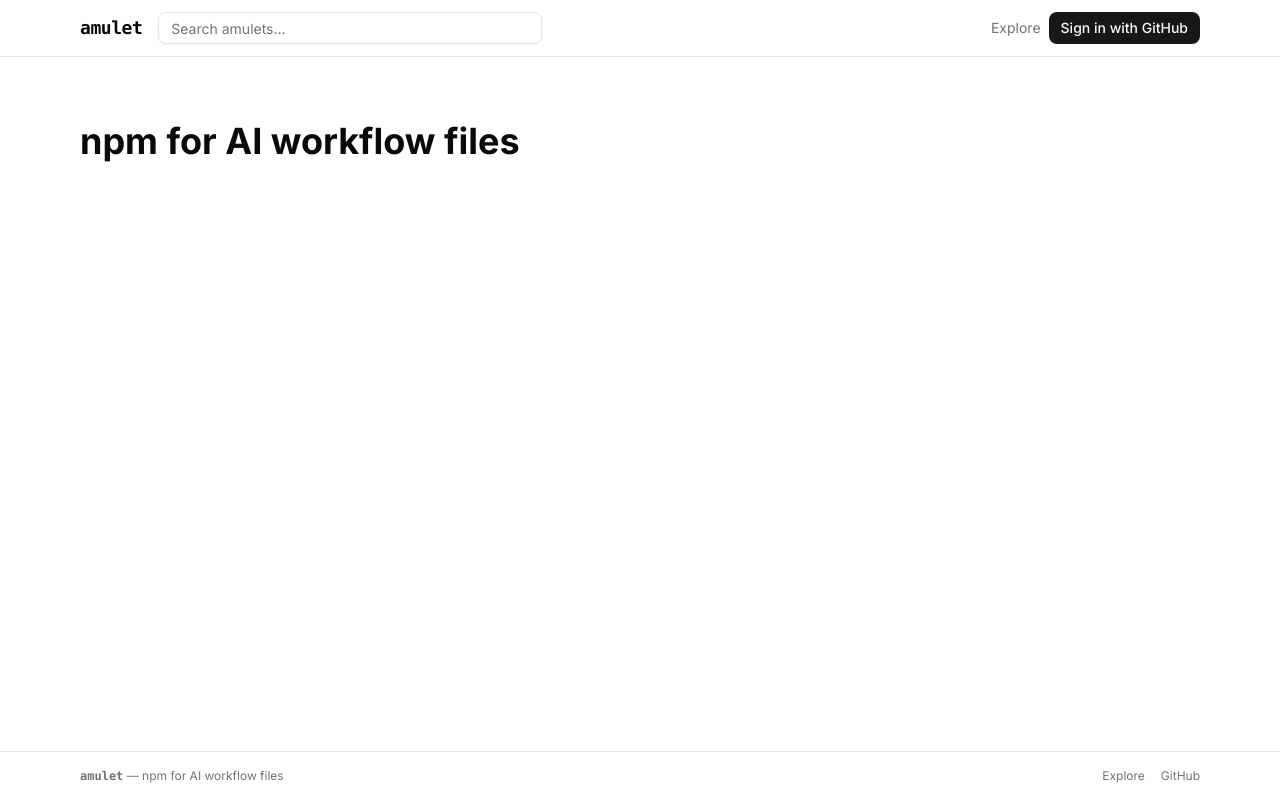
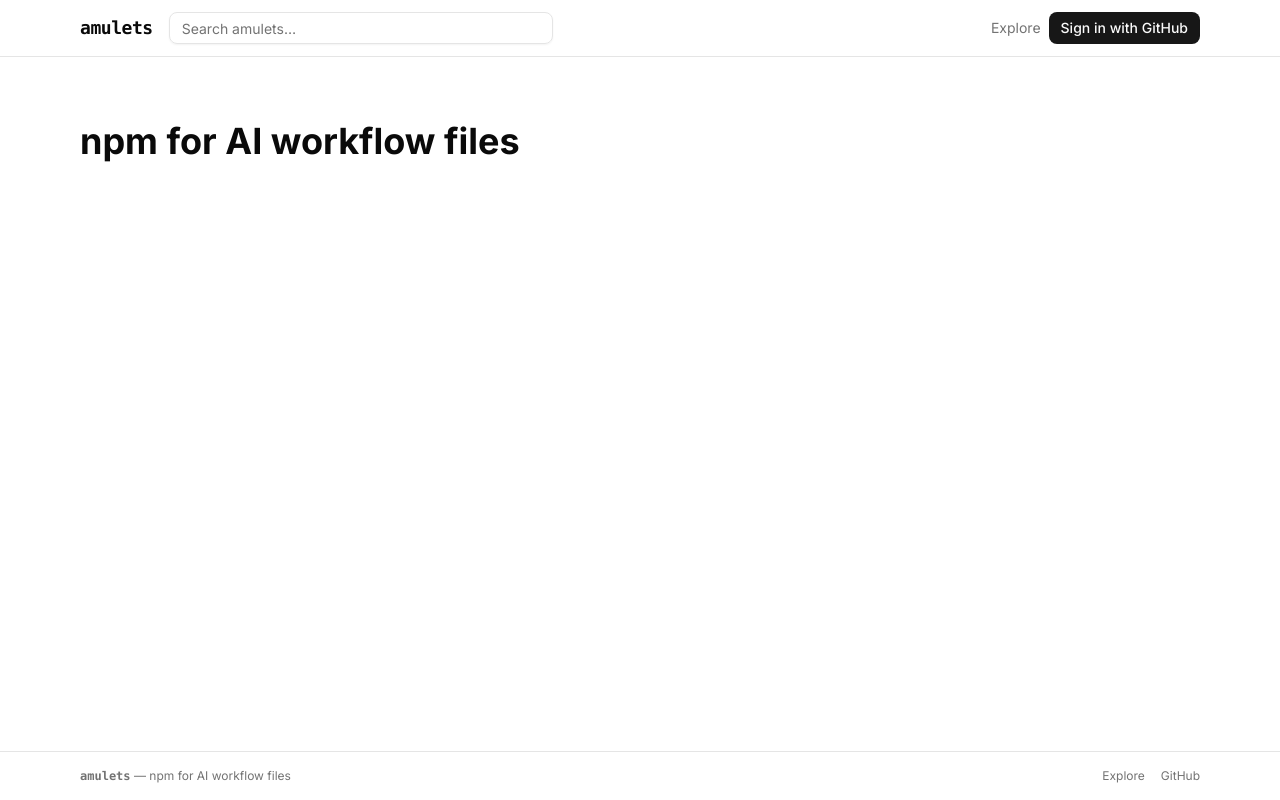
Before and after one commit to LGLabGreg/amulets, a Next.js app in the folder apps/web/: page / in a window 1280 px wide. Built offline with nearby package versions, Linux system fonts and the light colour scheme; no server answers.

Commit message:
fix: consistent amulets name

```diff
--- a/apps/web/app/layout.tsx
+++ b/apps/web/app/layout.tsx
@@ -10,7 +10,7 @@ const inter = Inter({
 });
 
 export const metadata: Metadata = {
-  title: 'Amulet — npm for AI workflow files',
+  title: 'Amulets — npm for AI workflow files',
   description: 'A registry for AI workflow assets: prompts, skills, cursorrules, and more.',
 };
 
--- a/apps/web/components/footer.tsx
+++ b/apps/web/components/footer.tsx
@@ -6,7 +6,7 @@ export default function Footer() {
       <div className="mx-auto flex h-12 max-w-6xl items-center justify-between px-4 text-xs text-muted-foreground">
         <span>
           <Link href="/" className="font-mono font-semibold">
-            amulet
+            amulets
           </Link>{' '}
           — npm for AI workflow files
         </span>
--- a/apps/web/components/header.tsx
+++ b/apps/web/components/header.tsx
@@ -14,7 +14,7 @@ export default async function Header() {
     <header className="border-b border-border bg-background">
       <div className="mx-auto flex h-14 max-w-6xl items-center gap-4 px-4">
         <Link href="/" className="font-mono text-lg font-bold tracking-tight">
-          amulet
+          amulets
         </Link>
 
         <form action="/explore" className="flex-1 max-w-sm">
--- a/package.json
+++ b/package.json
@@ -1,9 +1,9 @@
 {
-  "name": "amulet",
+  "name": "amulets",
   "private": true,
   "scripts": {
     "dev": "pnpm --filter web dev",
-    "build": "pnpm --filter web build && pnpm --filter amulet-cli build",
+    "build": "pnpm --filter web build && pnpm --filter amulets-cli build",
     "lint": "biome lint .",
     "format": "biome format --write .",
     "check": "biome check --write .",
--- a/packages/cli/package.json
+++ b/packages/cli/package.json
@@ -1,7 +1,7 @@
 {
-  "name": "amulet-cli",
+  "name": "amulets-cli",
   "version": "0.1.0",
-  "description": "CLI for the Amulet registry — push and pull AI workflow assets",
+  "description": "CLI for the Amulets registry — push and pull AI workflow assets",
   "keywords": [
     "ai",
     "cli",
@@ -12,7 +12,7 @@
   "license": "MIT",
   "main": "dist/index.js",
   "bin": {
-    "amulet": "dist/index.js"
+    "amulets": "dist/index.js"
   },
   "files": [
     "dist"
--- a/packages/cli/src/index.ts
+++ b/packages/cli/src/index.ts
@@ -4,8 +4,8 @@ import { Command } from 'commander';
 const program = new Command();
 
 program
-  .name('amulet')
-  .description('Push and pull AI workflow assets from the Amulet registry')
+  .name('amulets')
+  .description('Push and pull AI workflow assets from the Amulets registry')
   .version('0.1.0');
 
 program.parse();
```
Also changed, not shown: 1 other file (tests, documents, lock files or other folders).
